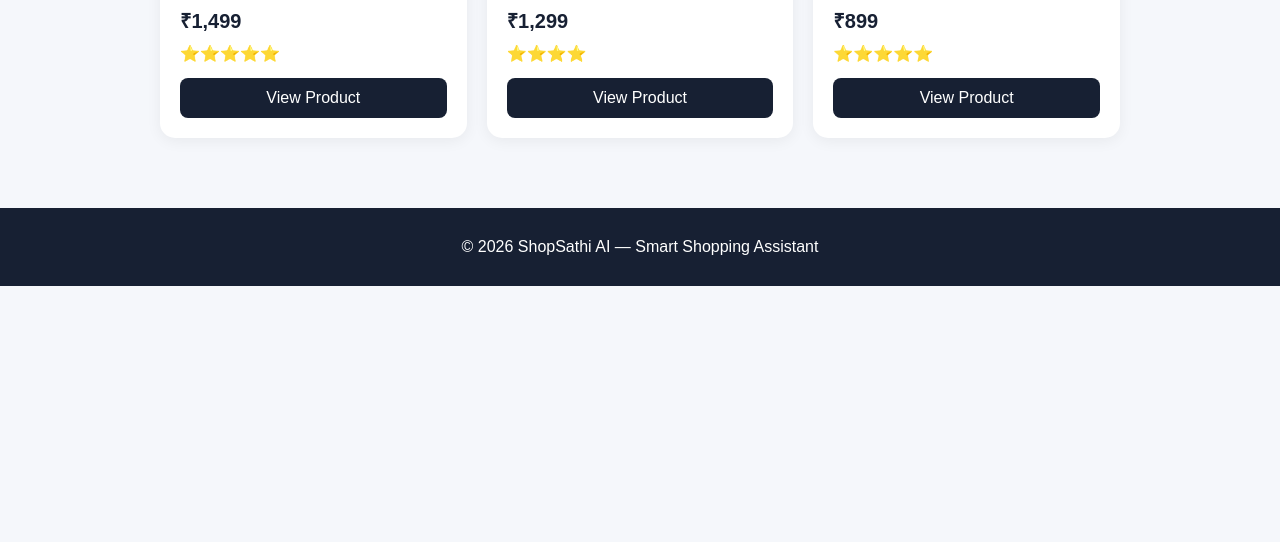
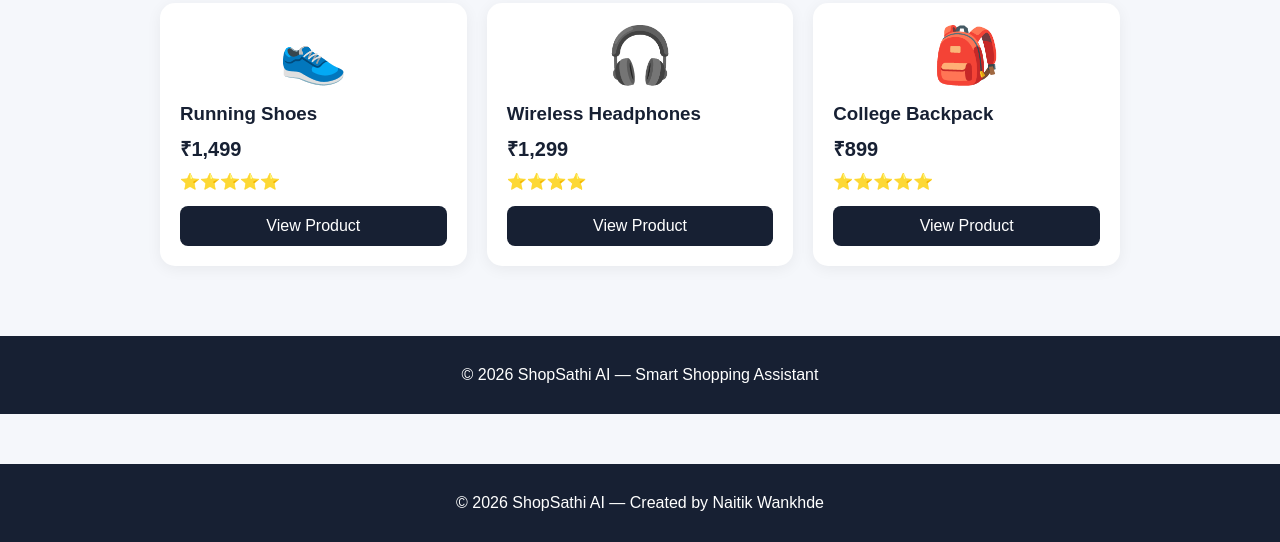
Before and after one commit to naitikwankhde905-source/Shopsathi-ai, a plain HTML site: page index.html in a window 1280 px wide. Shown: the part 778-1320 px from the top of the page. Before the commit the page ends 1064 px from the top, so only its background shows below. Drawn offline with Linux system fonts and the light colour scheme.

Commit message:
Update index.html

```diff
--- a/index.html
+++ b/index.html
@@ -14,6 +14,7 @@
     }
 
     body {
+
       background: #f5f7fb;
       color: #172033;
     }
@@ -192,7 +193,9 @@
   </style>
 </head>
 
-<body>
+<body><footer>
+  © 2026 ShopSathi AI — Created by Naitik Wankhde
+</footer>
 
   <header>
     <div class="logo">Shop<span>Sathi</span> AI 🛍️</div>
@@ -289,5 +292,11 @@
     }
   </script>
 
-</body>
+</body><!-- tumhara existing code -->
+
+    <footer>
+      © 2026 ShopSathi AI — Created by Naitik Wankhde
+    </footer>
+  </body>
 </html>
+</html>
```
